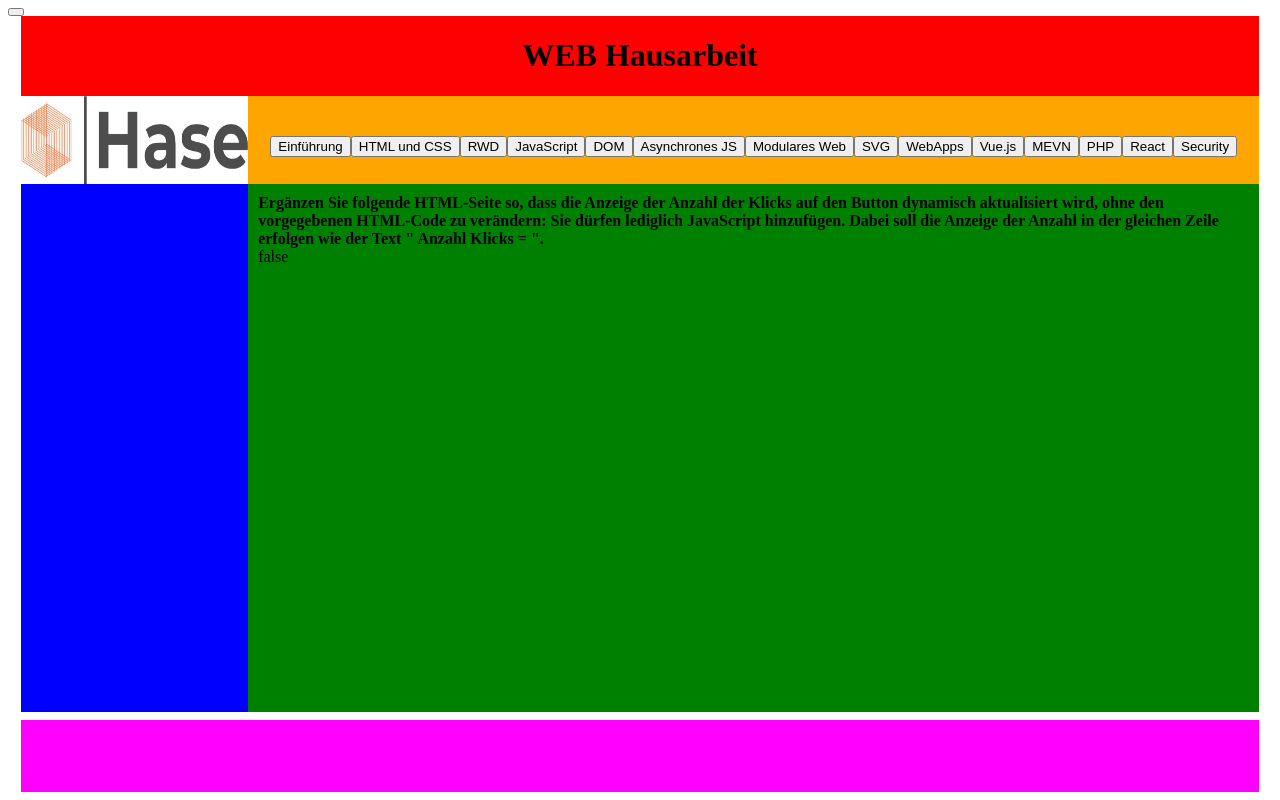
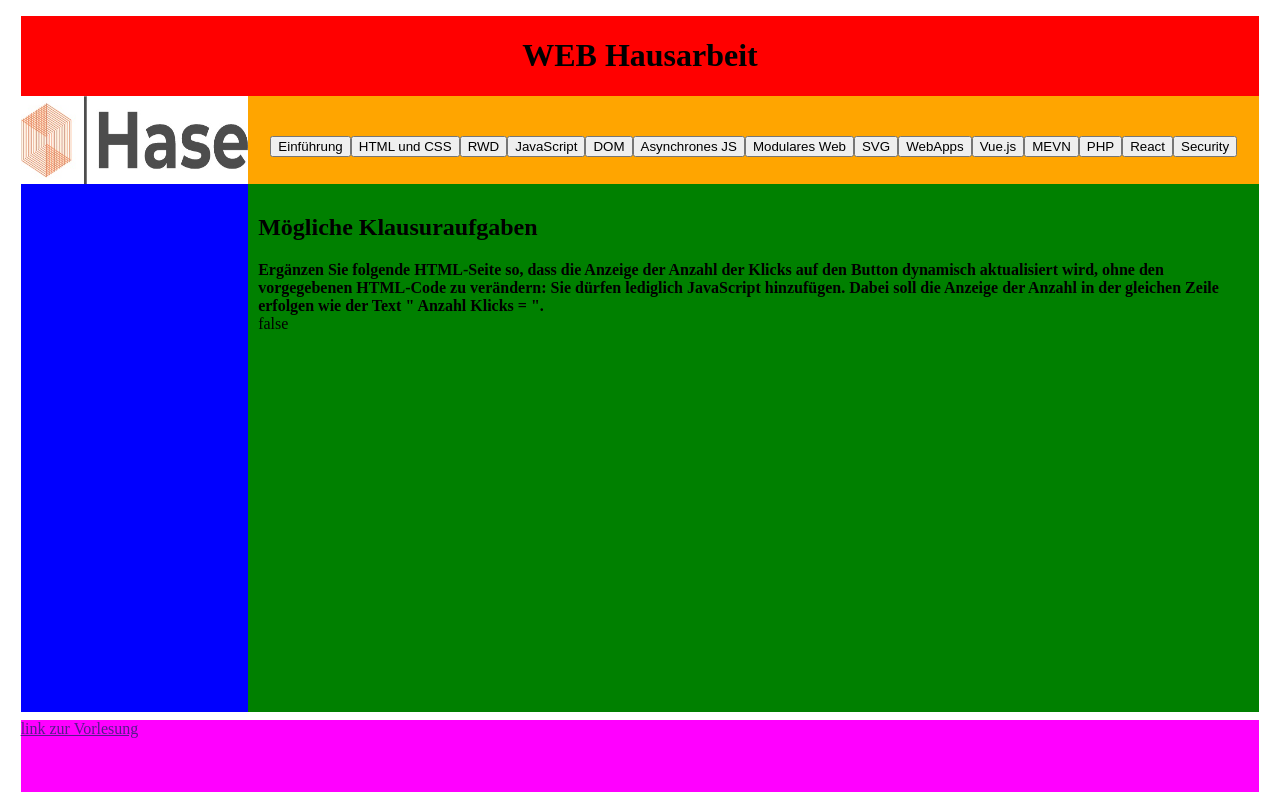
Before and after one commit to flutty20/WEB_Hausarbeit, a Vue app: page /#/U05KA in a window 1280 px wide. Built offline with nearby package versions, Linux system fonts and the light colour scheme.

Commit message:
KA überarbeitung

```diff
--- a/src/App.vue
+++ b/src/App.vue
@@ -24,8 +24,9 @@
       <router-view id="routerview"></router-view>
     </article>
 
-    <footer></footer>
-    <button @click="testrouter"></button>
+    <footer>
+      <a href=""> link zur Vorlesung</a>
+    </footer>
   </div>
 </template>
 
--- a/src/components/U01/U01KA.vue
+++ b/src/components/U01/U01KA.vue
@@ -1,7 +1,6 @@
 <template>
   <div>
     <h1>Mögliche Klausuraufgaben</h1>
-    <br />
     <p class="frage">Wer gilt als Erfinder des World Wide Web (WWW)?</p>
     <p class="antwort">Tim Berners-Lee</p>
     <br />
--- a/src/components/U03/U03KA.vue
+++ b/src/components/U03/U03KA.vue
@@ -1,5 +1,6 @@
 <template>
   <div>
+    <h1>Mögliche Klausuraufgaben</h1>
     <p class="frage">
       Was versteht man unter der Design-Methode "Mobile First"? Geben Sie mit
       einer CSS-Regel ein Grid-Layout für body an, das bei schmalen Bildschirmen
--- a/src/components/U04/U04KA.vue
+++ b/src/components/U04/U04KA.vue
@@ -1,5 +1,6 @@
 <template>
   <div>
+    <h1>Mögliche Klausuraufgaben</h1>
     <p class="frage">
       Über welche Art der Typisierung verfügt die Programmiersprache JavaScript?
     </p>
--- a/src/components/U05/U05KA.vue
+++ b/src/components/U05/U05KA.vue
@@ -1,10 +1,13 @@
 <template>
   <div>
-    <p
-      class="frage"
-    >Ergänzen Sie folgende HTML-Seite so, dass die Anzeige der Anzahl der Klicks auf den Button dynamisch aktualisiert wird, ohne den vorgegebenen HTML-Code zu verändern: Sie dürfen lediglich JavaScript hinzufügen. Dabei soll die Anzeige der Anzahl in der gleichen Zeile erfolgen wie der Text " Anzahl Klicks = ".</p>
-
-
+    <h1>Mögliche Klausuraufgaben</h1>
+    <p class="frage">
+      Ergänzen Sie folgende HTML-Seite so, dass die Anzeige der Anzahl der
+      Klicks auf den Button dynamisch aktualisiert wird, ohne den vorgegebenen
+      HTML-Code zu verändern: Sie dürfen lediglich JavaScript hinzufügen. Dabei
+      soll die Anzeige der Anzahl in der gleichen Zeile erfolgen wie der Text "
+      Anzahl Klicks = ".
+    </p>
 
     <p class="antwort">false</p>
   </div>
@@ -18,5 +21,4 @@ export default {
 </script>
 
 <!-- Add "scoped" attribute to limit CSS to this component only -->
-<style scoped>
-</style>
+<style scoped></style>
--- a/src/components/U06/U06KA.vue
+++ b/src/components/U06/U06KA.vue
@@ -1,12 +1,27 @@
 <template>
   <div>
-    <p class="frage">Übersetzen Sie die setTimeout-Funktion in die Promise-Schreibweise.</p>
+    <h1>Mögliche Klausuraufgaben</h1>
+    <p class="frage">
+      Übersetzen Sie die setTimeout-Funktion in die Promise-Schreibweise.
+    </p>
+    <p class="antwort">
+      Promise.then(onFulfilled, onRejected)
+      <a
+        href="https://www.geeksforgeeks.org/how-to-wrap-settimeout-method-in-a-promise/#:~:text=How%20to%20wrap%20setTimeout()%20method%20in%20a%20promise%20%3F,-Last%20Updated%3A%2022&text=To%20wrap%20setTimeout%20in%20a,failure%20conditions%20of%20the%20Promise."
+        >Quelle: geeksforgeeks</a
+      >
+    </p>
+    <br />
+    <p class="frage">
+      Übersetzen Sie die Promise-Schreibweise in async / await.
+    </p>
     <p class="antwort">Tim Berners-Lee</p>
-
-    <p class="frage">Übersetzen Sie die Promise-Schreibweise in async / await.</p>
-    <p class="antwort">Tim Berners-Lee</p>
-
-    <p class="frage">Wie können Sie mit der fetch-API zwei Dateien 'A.json' und 'B.json' parallel vom Server laden und deren Inhalte auf der Konsole ausgeben? Geben Sie 2 Lösungen an, (a) Promise-Syntax (b) async / await.</p>
+    <br />
+    <p class="frage">
+      Wie können Sie mit der fetch-API zwei Dateien 'A.json' und 'B.json'
+      parallel vom Server laden und deren Inhalte auf der Konsole ausgeben?
+      Geben Sie 2 Lösungen an, (a) Promise-Syntax (b) async / await.
+    </p>
     <p class="antwort">Tim Berners-Lee</p>
   </div>
 </template>
@@ -19,5 +34,4 @@ export default {
 </script>
 
 <!-- Add "scoped" attribute to limit CSS to this component only -->
-<style scoped>
-</style>
+<style scoped></style>
--- a/src/components/U07/U07KA.vue
+++ b/src/components/U07/U07KA.vue
@@ -1,24 +1,28 @@
 <template>
-  <div >
-    <p class="frage">Woraus besteht der W3C-Web-Komponenten-Standard "v1"? Nennen Sie die aktuellen Web-Komponenten-Technologien und geben Sie je ein kurzes Code-Beispiel einer Anwendung.</p>
+  <div>
+    <h1>Mögliche Klausuraufgaben</h1>
+    <p class="frage">
+      Woraus besteht der W3C-Web-Komponenten-Standard "v1"? Nennen Sie die
+      aktuellen Web-Komponenten-Technologien und geben Sie je ein kurzes
+      Code-Beispiel einer Anwendung.
+    </p>
     <p class="antwort">Tim Berners-Lee</p>
 
-    <p class="frage">Eine einfache Counter-Komponente soll mit W3C-Web-Komponenten-Technologien so programmiert werden, dass folgende HTML-Seite damit ausführbar wird und einen Counter anzeigt, der durch Klicken inkrementiert wird.</p>
+    <p class="frage">
+      Eine einfache Counter-Komponente soll mit W3C-Web-Komponenten-Technologien
+      so programmiert werden, dass folgende HTML-Seite damit ausführbar wird und
+      einen Counter anzeigt, der durch Klicken inkrementiert wird.
+    </p>
     <p class="antwort">Tim Berners-Lee</p>
-
   </div>
 </template>
 
 <script>
 export default {
-  name: '',
-  props: {
-
-  }
-}
+  name: "",
+  props: {},
+};
 </script>
 
 <!-- Add "scoped" attribute to limit CSS to this component only -->
-<style scoped>
-
-</style>
+<style scoped></style>
--- a/src/components/U08/U08KA.vue
+++ b/src/components/U08/U08KA.vue
@@ -1,23 +1,27 @@
 <template>
-  <div >
-    <p class="frage">Nennen Sie die 7 wichtigsten SVG-Elemente und geben Sie je ein Beispiel.</p>
+  <div>
+    <h1>Mögliche Klausuraufgaben</h1>
+    <p class="frage">
+      Nennen Sie die 7 wichtigsten SVG-Elemente und geben Sie je ein Beispiel.
+    </p>
     <p class="antwort">Tim Berners-Lee</p>
 
-    <p class="frage">Wie kann man SVG in HTML einbinden? Welche Möglichkeiten sind mit den verschiedenen Einbindungen verbunden? Geben Sie eine Tabelle mit allen Einbindungen und Einschränkungen an und begründen Sie, warum der Standard welche Einschränkungen an welcher Stelle vorsieht.</p>
+    <p class="frage">
+      Wie kann man SVG in HTML einbinden? Welche Möglichkeiten sind mit den
+      verschiedenen Einbindungen verbunden? Geben Sie eine Tabelle mit allen
+      Einbindungen und Einschränkungen an und begründen Sie, warum der Standard
+      welche Einschränkungen an welcher Stelle vorsieht.
+    </p>
     <p class="antwort">Tim Berners-Lee</p>
   </div>
 </template>
 
 <script>
 export default {
-  name: '',
-  props: {
-
-  }
-}
+  name: "",
+  props: {},
+};
 </script>
 
 <!-- Add "scoped" attribute to limit CSS to this component only -->
-<style scoped>
-
-</style>
+<style scoped></style>
--- a/src/components/U10/U10KA.vue
+++ b/src/components/U10/U10KA.vue
@@ -1,5 +1,7 @@
 <template>
   <div>
+    <h1>Mögliche Klausuraufgaben</h1>
+
     <p class="frage">Vergleichen Sie Vue.js mit LitElement. Was sind die wesentlichen Unterschiede? Was sind die jeweiligen Vor- und Nachteile?</p>
     <br>
     <p class="antwort">
--- a/src/components/U11/U11KA.vue
+++ b/src/components/U11/U11KA.vue
@@ -1,28 +1,32 @@
 <template>
-  <div >
+  <div>
+    <h1>Mögliche Klausuraufgaben</h1>
     <p class="frage">Beschreiben Sie den MEVN-Stack.</p>
     <p class="antwort">Tim Berners-Lee</p>
-        <p class="frage">Beschreiben Sie die Event-Queue von Node.js.</p>
+    <br />
+    <p class="frage">Beschreiben Sie die Event-Queue von Node.js.</p>
     <p class="antwort">Tim Berners-Lee</p>
-        <p class="frage">Erläutern Sie den Unterschied zwischen Blocking I/O und Non-Blocking I/O (a) prinzipiell (b) konkret anhand von einfachen Code-Beispielen.</p>
+    <br />
+    <p class="frage">
+      Erläutern Sie den Unterschied zwischen Blocking I/O und Non-Blocking I/O
+      (a) prinzipiell (b) konkret anhand von einfachen Code-Beispielen.
+    </p>
     <p class="antwort">Tim Berners-Lee</p>
-        <p class="frage">Beschreiben Sie die Besonderheiten von MongoDB.</p>
+    <br />
+    <p class="frage">Beschreiben Sie die Besonderheiten von MongoDB.</p>
     <p class="antwort">Tim Berners-Lee</p>
-        <p class="frage">Ergänzen Sie einen Lückentext um MEVN-Code.</p>
+    <br />
+    <p class="frage">Ergänzen Sie einen Lückentext um MEVN-Code.</p>
     <p class="antwort">Tim Berners-Lee</p>
   </div>
 </template>
 
 <script>
 export default {
-  name: '',
-  props: {
-
-  }
-}
+  name: "",
+  props: {},
+};
 </script>
 
 <!-- Add "scoped" attribute to limit CSS to this component only -->
-<style scoped>
-
-</style>
+<style scoped></style>
--- a/src/components/U13/U13KA.vue
+++ b/src/components/U13/U13KA.vue
@@ -1,24 +1,23 @@
 <template>
-  <div >
+  <div>
+    <h1>Mögliche Klausuraufgaben</h1>
     <p class="frage">Beschreiben Sie den MERN-Stack.</p>
     <p class="antwort">Tim Berners-Lee</p>
-        <p class="frage">Ergänzen Sie einen Lückentext um MERN-Code.</p>
+    <br />
+    <p class="frage">Ergänzen Sie einen Lückentext um MERN-Code.</p>
     <p class="antwort">Tim Berners-Lee</p>
-        <p class="frage">Finden Sie den Fehler in folgendem MERN-Code</p>
+    <br />
+    <p class="frage">Finden Sie den Fehler in folgendem MERN-Code</p>
     <p class="antwort">Tim Berners-Lee</p>
   </div>
 </template>
 
 <script>
 export default {
-  name: '',
-  props: {
-
-  }
-}
+  name: "",
+  props: {},
+};
 </script>
 
 <!-- Add "scoped" attribute to limit CSS to this component only -->
-<style scoped>
-
-</style>
+<style scoped></style>
--- a/src/components/U14/U14KA.vue
+++ b/src/components/U14/U14KA.vue
@@ -1,10 +1,6 @@
 <template>
   <div>
-    <p class="frage">Was ist das positive Sicherheitsmodell und warum wird es bevorzugt?</p>
-    <p class="antwort">
-
-    </p>
-<br>
+    <h1>Mögliche Klausuraufgaben</h1>
     <p class="frage">Nennen Sie die OWASP Top 10 Sicherheitsprobleme für WebApps.</p>
     <p class="antwort">
       <ol>
```
